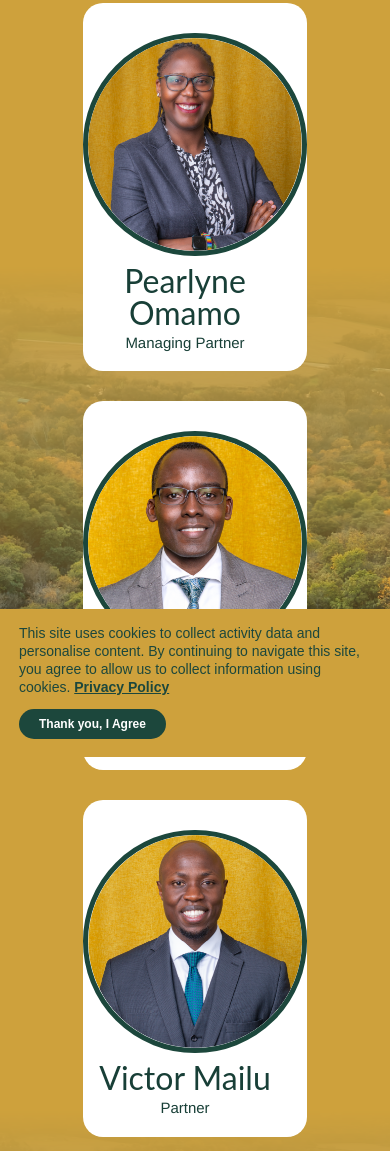
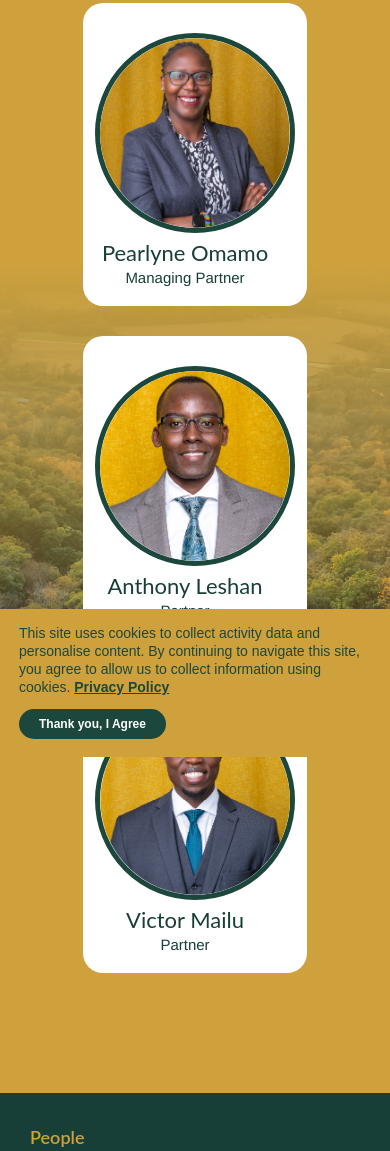
Before and after one commit to devmusyoki/static-build, a plain HTML site: page people.html in a window 390 px wide. Shown: the part 487-1638 px from the top of the page. Drawn offline with Linux system fonts and the light colour scheme; a script that the page names is missing; a web font is replaced by a local one.

Commit message:
Add files via upload

```diff
--- a/people.html
+++ b/people.html
@@ -610,12 +610,22 @@
                         padding-top: 40px;
                         padding-bottom: 40px;
                         background-attachment: fixed;
-    background-position: center;
-    background-repeat: no-repeat;
-    background-size: cover;
-    animation: scale 40s linear infinite;
+                        background-position: center;
+                        background-repeat: no-repeat;
+                        background-size: cover;
+                        animation: scale 40s linear infinite;
                       }
-                    </style>
+                      @media only screen and (max-width:767px){
+                         .et-pp{
+                          width: 200px!important;
+                          height: auto!important;
+                         }
+                         .et-pp-title{
+                          font-size: 22px!important;
+                         }
+
+                       }
+                     </style>
                     <div id="practicer-slider-headings" class="et_pb_section_bg1 et_pb_section_ 11 et_pb_section practicer-slider et_pb_with_background et_pb_fullwidth_section et_section_regular">
                       <div class="et_pb_module et_pb_fullwidth_slider_1 home-pratice-area-slider et_pb_slider et_pb_slider_yes_pagination">
                         <div class="et_pb_slides">
@@ -627,30 +637,30 @@
                                   <div class="et_pb_slide_content">
                                     <div id="intelectual-pract-slide1" class="et_pb_row et_pb_row_4 practice-area-1 et_pb_equal_columns et_pb_gutters2">
                                       <div style="padding-top: 30px;" class="et_pb_column_1_4 et_pb_column et_pb_column_8 et_pb_section_video_on_hover et_pb_section_parallax_hover  et_pb_css_mix_blend_mode_passthrough">
-                                        <img style="border-radius: 100%;border:5px solid #1C473C;" loading="lazy" width="300" height="auto" src="images/people/Pearlyne Omamo.png" alt="Pearlyne Omamo" title="Pearlyne Omamo" srcset="images/people/Pearlyne Omamo.png 400w, images/people/Pearlyne Omamo.png 200w" sizes="(max-width: 400px) 100vw, 400px" class="wp-image-1310" />
+                                        <img style="border-radius: 100%;border:5px solid #1C473C;" loading="lazy" width="300" height="auto" src="images/people/Pearlyne Omamo.png" alt="Pearlyne Omamo" title="Pearlyne Omamo" srcset="images/people/Pearlyne Omamo.png 400w, images/people/Pearlyne Omamo.png 200w" sizes="(max-width: 400px) 100vw, 400px" class="et-pp wp-image-1310" />
                                         <div class="et_pb_module et_pb_text et_pb_text_7 readmore-prac-btn  et_pb_text_align_center et_pb_bg_layout_light">
                                           <div class="et_pb_text_inner">
-                                            <h1 style="color:#183F37!important;font-weight:800"><a href="pearlyne omamo.html">Pearlyne Omamo</a></h1>
+                                            <h1 class="et-pp-title" style="color:#183F37!important;font-weight:800"><a href="pearlyne omamo.html">Pearlyne Omamo</a></h1>
                                             <p style="color:#183F37!important">Managing Partner</p>
                                           </div>
                                         </div>
                                       </div>
 
                                       <div style="padding-top: 30px;" class="et_pb_column_1_4 et_pb_column et_pb_column_8 et_pb_section_video_on_hover et_pb_section_parallax_hover  et_pb_css_mix_blend_mode_passthrough">
-                                        <img style="border-radius: 100%;border:5px solid #1C473C;" loading="lazy" width="300" height="auto" src="images/people/Anthony Leshan.png" alt="Anthony Leshan" title="Anthony Leshan" srcset="images/people/Pearlyne Omamo.png 400w, images/people/Anthony Leshan.png 200w" sizes="(max-width: 400px) 100vw, 400px" class="wp-image-1310" />
+                                        <img style="border-radius: 100%;border:5px solid #1C473C;" loading="lazy" width="300" height="auto" src="images/people/Anthony Leshan.png" alt="Anthony Leshan" title="Anthony Leshan" srcset="images/people/Pearlyne Omamo.png 400w, images/people/Anthony Leshan.png 200w" sizes="(max-width: 400px) 100vw, 400px" class="et-pp wp-image-1310" />
                                         <div class="et_pb_module et_pb_text et_pb_text_7 readmore-prac-btn  et_pb_text_align_center et_pb_bg_layout_light">
                                           <div class="et_pb_text_inner">
-                                            <h1 style="color:#183F37!important;font-weight:800"><a href="anthony leshan.html">Anthony Leshan</a></h1>
+                                            <h1 class="et-pp-title" style="color:#183F37!important;font-weight:800"><a href="anthony leshan.html">Anthony Leshan</a></h1>
                                             <p style="color:#183F37!important">Partner</p>
                                           </div>
                                         </div>
                                       </div>
 
                                       <div style="padding-top: 30px;" class="et_pb_column_1_4 et_pb_column et_pb_column_8 et_pb_section_video_on_hover et_pb_section_parallax_hover  et_pb_css_mix_blend_mode_passthrough">
-                                        <img style="border-radius: 100%;border:5px solid #1C473C;" loading="lazy" width="300" height="auto" src="images/people/Victor Mailu.png" alt="Victor Mailu" title="Victor Mailu" srcset="images/people/Victor Mailu.png 400w, images/people/Victor Mailu.png 200w" sizes="(max-width: 400px) 100vw, 400px" class="wp-image-1310" />
+                                        <img style="border-radius: 100%;border:5px solid #1C473C;" loading="lazy" width="300" height="auto" src="images/people/Victor Mailu.png" alt="Victor Mailu" title="Victor Mailu" srcset="images/people/Victor Mailu.png 400w, images/people/Victor Mailu.png 200w" sizes="(max-width: 400px) 100vw, 400px" class="et-pp wp-image-1310" />
                                         <div class="et_pb_module et_pb_text et_pb_text_7 readmore-prac-btn  et_pb_text_align_center et_pb_bg_layout_light">
                                           <div class="et_pb_text_inner">
-                                            <h1 style="color:#183F37!important;font-weight:800"><a href="victor mailu.html">Victor Mailu</a></h1>
+                                            <h1 class="et-pp-title" style="color:#183F37!important;font-weight:800"><a href="victor mailu.html">Victor Mailu</a></h1>
                                             <p style="color:#183F37!important">Partner</p>
                                           </div>
                                         </div>
```
